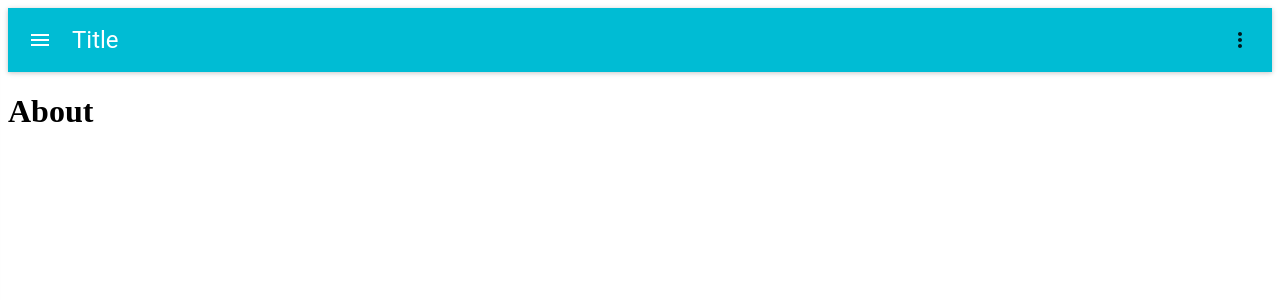
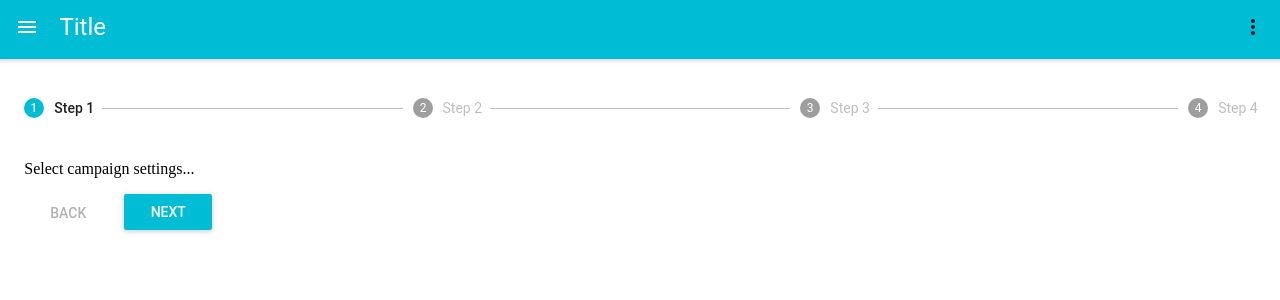
Before and after one commit to demoreno/react-structure, a React (Create React App) app: page /about in a window 1280 px wide. Shown: the top 300 px of the page. Built offline with nearby package versions, Linux system fonts and the light colour scheme.

Commit message:
Adding material components

```diff
--- a/src/css/app.css
+++ b/src/css/app.css
@@ -1,3 +1,9 @@
+#root {
+  margin: -1% !important; }
+
+.main-content {
+  margin: 1%; }
+
 .title {
   cursor: pointer; }
 
@@ -6,3 +12,6 @@
 
 .drawerPanel a {
   text-decoration: none; }
+
+.app-main {
+  padding: 10px !important; }
--- a/src/js/components/About.js
+++ b/src/js/components/About.js
@@ -1,15 +1,115 @@
 import React from 'react';
 import Header from './../layouts/Header';
+import {
+    Step,
+    Stepper,
+    StepLabel,
+  } from 'material-ui/Stepper';
+  import RaisedButton from 'material-ui/RaisedButton';
+  import FlatButton from 'material-ui/FlatButton';
 
 export default class Home extends React.Component{
 
+    constructor(props){
+        super(props);
+        this.state = {
+            finished: false,
+            stepIndex: 0,
+        };
+    }
+
+    handleNext = () => {
+        const {stepIndex} = this.state;
+        this.setState({
+            stepIndex: stepIndex + 1,
+            finished: stepIndex >= 3,
+        });
+    };
+
+    handlePrev = () => {
+        const {stepIndex} = this.state;
+        if (stepIndex > 0) {
+            this.setState({stepIndex: stepIndex - 1});
+        }
+    };
+
+    getStepContent(stepIndex) {
+        switch (stepIndex) {
+            case 0:
+                return 'Select campaign settings...';
+            case 1:
+                return 'What is an ad group anyways?';
+            case 2:
+                return 'This is the bit I really care about!';
+            case 3:
+                return 'This is the bit I really care about 132456!';
+            default:
+                return 'You\'re a long way from home sonny jim!';
+        }
+    }
+
     render(){
+        const {finished, stepIndex} = this.state;
+        const contentStyle = {margin: '0 16px'};
+
         return (
             <div>
                 <Header/>
-                <h1>About</h1>
+
+                <div className='main-content'>
+
+                    <div style={{width: '100%', margin: 'auto'}}>
+
+                            <Stepper activeStep={stepIndex}>
+                                <Step>
+                                    <StepLabel>Step 1</StepLabel>
+                                </Step>
+                                <Step>
+                                    <StepLabel>Step 2</StepLabel>
+                                </Step>
+                                <Step>
+                                    <StepLabel>Step 3</StepLabel>
+                                </Step>
+                                <Step>
+                                    <StepLabel>Step 4</StepLabel>
+                                </Step>
+                            </Stepper>
+
+                            <div style={contentStyle}>
+                                {finished ? (
+                                    <p>
+                                        <a
+                                            href="#"
+                                            onClick={(event) => {
+                                            event.preventDefault();
+                                            this.setState({stepIndex: 0, finished: false});
+                                            }}
+                                        >
+                                            Click here
+                                        </a> to reset the example.
+                                    </p>
+                                ) : (
+                                    <div>
+                                        <p>{this.getStepContent(stepIndex)}</p>
+                                        <div style={{marginTop: 12}}>
+                                            <FlatButton
+                                                label="Back"
+                                                disabled={stepIndex === 0}
+                                                onClick={this.handlePrev}
+                                                style={{marginRight: 12}}
+                                            />
+                                            <RaisedButton
+                                                label={stepIndex === 2 ? 'Finish' : 'Next'}
+                                                primary={true}
+                                                onClick={this.handleNext}
+                                            />
+                                        </div>
+                                    </div>
+                                )}
+                            </div>
+                        </div>
+                    </div>
             </div>
         );
     }
-
 }
--- a/src/js/components/Contact.js
+++ b/src/js/components/Contact.js
@@ -7,7 +7,10 @@ export default class Home extends React.Component{
         return (
             <div>
                 <Header/>
-                <h1>Contact</h1>
+
+                <div className='main-content'>
+                    <h1>Contact</h1>
+                </div>
             </div>
         );
     }
--- a/src/js/components/Home.js
+++ b/src/js/components/Home.js
@@ -1,15 +1,86 @@
 import React from 'react';
 import Header from './../layouts/Header';
+import {Card, CardActions, CardHeader, CardText} from 'material-ui/Card';
+import FlatButton from 'material-ui/FlatButton';
+import Dialog from 'material-ui/Dialog';
+import RaisedButton from 'material-ui/RaisedButton';
 
 export default class Home extends React.Component{
 
+    constructor(props) {
+        super(props);
+
+        this.handleOpen = this.handleOpen.bind(this);
+        this.handleClose = this.handleClose.bind(this);
+
+        this.state = {
+            open : false
+        };
+    }
+
+    handleOpen() {
+        this.setState({open: true});
+    }
+
+    handleClose(){
+        this.setState({open: false});
+    };
+
+
     render(){
+
+        const actions = [
+            <FlatButton
+              label="Cancel"
+              primary={true}
+              onClick={this.handleClose}
+            />,
+
+            <FlatButton
+              label="Submit"
+              primary={true}
+              disabled={true}
+              onClick={this.handleClose}
+            />
+        ];
+
         return (
             <div>
+
                 <Header/>
-                <h1>Home</h1>
+
+                <div className='main-content'>
+                    <Card>
+                        <CardHeader
+                            title="Without Avatar"
+                            subtitle="Subtitle"
+                            actAsExpander={true}
+                            showExpandableButton={true}
+                        />
+
+                        <Dialog
+                        title="Dialog With Actions"
+                        actions={actions}
+                        modal={true}
+                        open={this.state.open}
+                        >
+                        Only actions can close this dialog.
+                        </Dialog>
+
+                        <CardActions>
+                        <RaisedButton label="Modal Dialog" onClick={this.handleOpen} />
+                            <FlatButton label="Action2" />
+                        </CardActions>
+
+                        <CardText expandable={true}>
+                            Lorem ipsum dolor sit amet, consectetur adipiscing elit.
+                            Donec mattis pretium massa. Aliquam erat volutpat. Nulla facilisi.
+                            Donec vulputate interdum sollicitudin. Nunc lacinia auctor quam sed pellentesque.
+                            Aliquam dui mauris, mattis quis lacus id, pellentesque lobortis odio.
+                        </CardText>
+                    </Card>
+                </div>
             </div>
         );
     }
-
 }
--- a/src/js/layouts/Header.js
+++ b/src/js/layouts/Header.js
@@ -68,6 +68,7 @@ export default class Header extends React.Component{
                         title="App"
                         iconElementLeft={<IconButton onClick={this.navigationMenu}><NavigationClose/></IconButton>}
                     />
+                    <MenuItem onClick={this.navigationMenu}><Link to='/home'>Home</Link></MenuItem>
                     <MenuItem onClick={this.navigationMenu}><Link to='/about'>About</Link></MenuItem>
                     <MenuItem onClick={this.navigationMenu}><Link to='/contact'>Contact</Link></MenuItem>
                 </Drawer>
--- a/src/sass/layout/header.scss
+++ b/src/sass/layout/header.scss
@@ -1,7 +1,10 @@
 
 .drawerPanel {
-
     a{
         text-decoration: none;
     }
 }
+
+.app-main{
+    padding: 10px !important;
+}
--- a/src/sass/main.scss
+++ b/src/sass/main.scss
@@ -1,4 +1,11 @@
 
+#root{
+    margin: -1% !important;
+}
+
+.main-content{
+    margin : 1%;
+}
 
 .title {
     cursor: pointer;
```
Also changed, not shown: gulpfile.js (+9 -1 lines).
